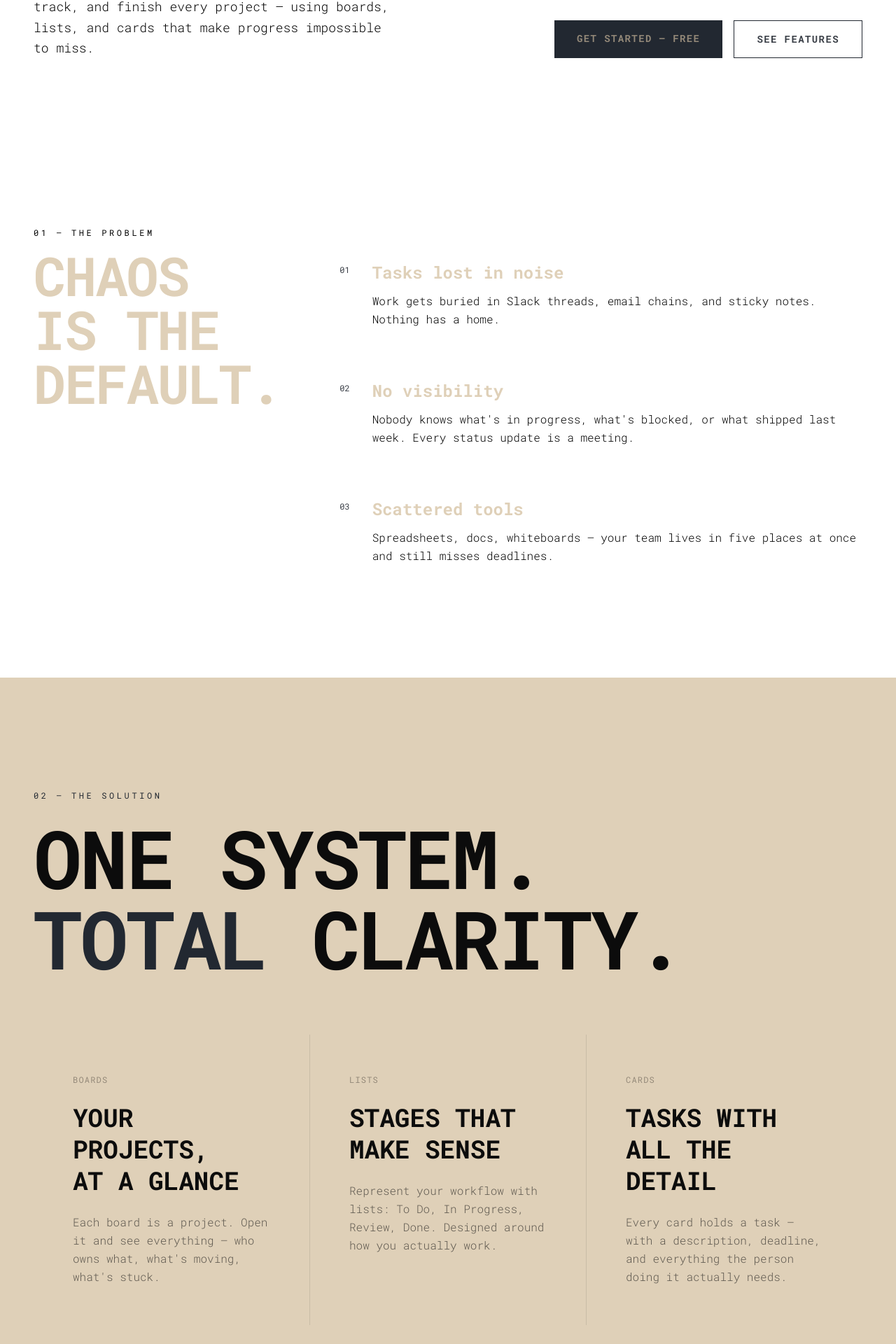
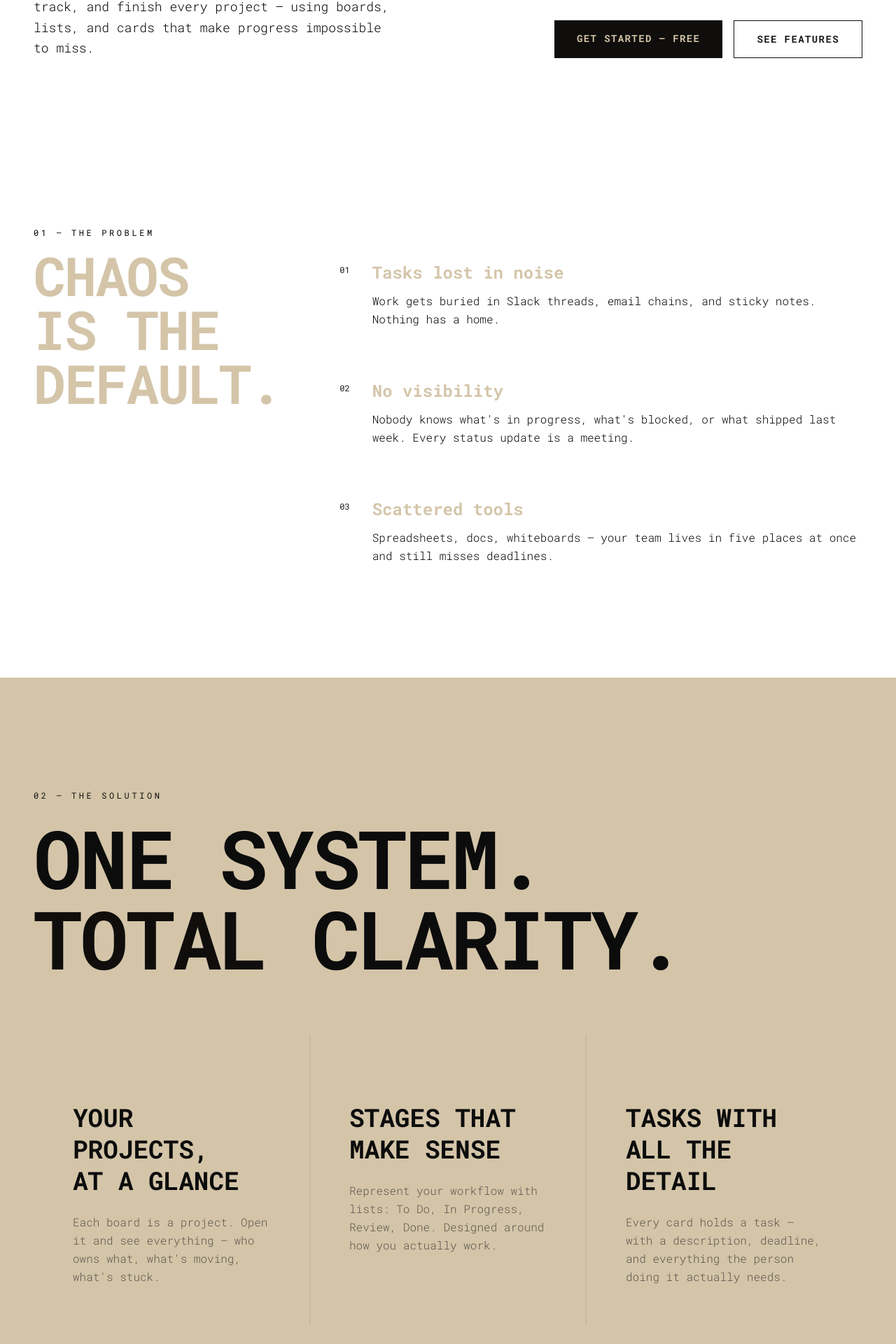
Before and after one commit to Sumit134coder/trello-clone, a Next.js app: page / in a window 1280 px wide. Shown: the part 865-2785 px from the top of the page at 70% size. Built offline with nearby package versions, Linux system fonts and the light colour scheme.

Commit message:
styles : Color pallete changes

```diff
--- a/src/app/_sections/Benefits.jsx
+++ b/src/app/_sections/Benefits.jsx
@@ -2,9 +2,9 @@ import React from "react";
 
 const Benefits = () => {
   return (
-    <section className="px-6 md:px-12 py-28 md:py-40 bg-primary-500 text-tertiary-500 border-b border-[#0c0c0c]/20">
+    <section className="px-6 md:px-12 py-28 md:py-40 bg-primary-500 text-text-500 border-b border-[#0c0c0c]/20">
       <div className="max-w-[1400px] mx-auto w-full">
-        <p className="text-xs tracking-[0.3em] uppercase text-tertiary-500 mb-6">
+        <p className="text-xs tracking-[0.3em] uppercase text-text-500 mb-6">
           05 — Productivity Benefits
         </p>
         <h2 className="text-[clamp(3rem,8vw,8rem)] font-black uppercase leading-none tracking-tight mb-20">
@@ -32,7 +32,7 @@ const Benefits = () => {
             },
           ].map((item) => (
             <article key={item.stat} className="flex flex-col gap-5">
-              <span className="text-6xl font-black text-tertiary-500 leading-none">
+              <span className="text-6xl font-black text-text-500 leading-none">
                 {item.stat}
               </span>
               <h3 className="text-2xl md:text-3xl font-bold">{item.title}</h3>
--- a/src/app/_sections/Collaboration.jsx
+++ b/src/app/_sections/Collaboration.jsx
@@ -43,7 +43,7 @@ const Collaboration = () => {
               key={item.title}
               className="border border-white/10 p-8 flex flex-col gap-4 hover:border-primary-500/30 transition-colors"
             >
-              <h3 className="text-xl md:text-2xl font-bold text-text-light-500">
+              <h3 className="text-xl md:text-2xl font-bold text-text-500">
                 {item.title}
               </h3>
               <p className="text-secondary-500 font-light leading-relaxed">
--- a/src/app/_sections/Features.jsx
+++ b/src/app/_sections/Features.jsx
@@ -56,7 +56,7 @@ const Features = () => {
                   <span className="text-primary-500 text-lg shrink-0">
                     {item.num}
                   </span>
-                  <span className="text-lg md:text-2xl font-semibold text-text-light-500 group-hover:text-primary-500 transition-colors">
+                  <span className="text-lg md:text-2xl font-semibold text-text-500 group-hover:text-primary-500 transition-colors">
                     {item.feature}
                   </span>
                 </div>
--- a/src/app/_sections/FinalCTA.jsx
+++ b/src/app/_sections/FinalCTA.jsx
@@ -15,7 +15,7 @@ export const FinalCTA = () => {
         <br />
         Is One Click
         <br />
-        <span className="text-text-light-500">Away.</span>
+        <span className="text-text-500">Away.</span>
       </h2>
 
       <p className="text-secondary-500 text-lg max-w-xl font-light leading-relaxed mb-14">
@@ -25,7 +25,7 @@ export const FinalCTA = () => {
 
       <a
         href="/signup"
-        className="inline-block bg-primary-500 text-tertiary-500 font-black text-sm tracking-[0.2em] uppercase px-12 py-5 hover:bg-text-light-500 hover:scale-105 transition-all duration-200"
+        className="inline-block bg-primary-500 text-text-500 font-black text-sm tracking-[0.2em] uppercase px-12 py-5 hover:bg-text-500 hover:scale-105 transition-all duration-200"
       >
         Create Your Free Board →
       </a>
--- a/src/app/_sections/Hero.jsx
+++ b/src/app/_sections/Hero.jsx
@@ -11,7 +11,7 @@ const Hero = () => {
 
         {/* Giant headline */}
         <h1
-          className="font-black uppercase leading-[0.88] tracking-tight text-[clamp(4rem,14vw,14rem)] text-text-light-500 mb-12"
+          className="font-black uppercase leading-[0.88] tracking-tight text-[clamp(4rem,14vw,14rem)] text-text-500 mb-12"
           style={{ fontStretch: "condensed" }}
         >
           Work
--- a/src/app/_sections/HowItWorks.jsx
+++ b/src/app/_sections/HowItWorks.jsx
@@ -4,7 +4,7 @@ const HowItWorks = () => {
   return (
     <section
       id="how"
-      className="px-6 md:px-12 py-28 md:py-40 bg-text-light-500 text-[#0c0c0c] border-b border-[#0c0c0c]/10"
+      className="px-6 md:px-12 py-28 md:py-40 bg-text-500 text-[#0c0c0c] border-b border-[#0c0c0c]/10"
     >
       <div className="max-w-[1400px] mx-auto w-full">
         <p className="text-xs tracking-[0.3em] uppercase text-primary-500 mb-6">
@@ -37,9 +37,9 @@ const HowItWorks = () => {
           ].map((item) => (
             <article
               key={item.label}
-              className="bg-text-light-500 p-10 md:p-14 flex flex-col gap-6 group hover:bg-[#0c0c0c] hover:text-text-light-500 transition-colors duration-300"
+              className="bg-text-500 p-10 md:p-14 flex flex-col gap-6 group hover:bg-[#0c0c0c] hover:text-text-500 transition-colors duration-300"
             >
-              <span className="text-xs tracking-widest uppercase text-tertiary-500">
+              <span className="text-xs tracking-widest uppercase text-text-500">
                 {item.label}
               </span>
               <h3 className="text-3xl md:text-4xl font-black uppercase leading-tight whitespace-pre-line">
--- a/src/app/_sections/Problem.jsx
+++ b/src/app/_sections/Problem.jsx
@@ -8,7 +8,7 @@ const Problem = () => {
           <p className="text-xs tracking-[0.3em] uppercase text-text-secondary-500  mb-4">
             01 — The Problem
           </p>
-          <h2 className="text-[clamp(2.5rem,6vw,6rem)] font-black uppercase leading-none tracking-tight text-text-light-500">
+          <h2 className="text-[clamp(2.5rem,6vw,6rem)] font-black uppercase leading-none tracking-tight text-text-500">
             Chaos
             <br />
             <span className="text-text-secondary-500 ">is the</span>
@@ -43,7 +43,7 @@ const Problem = () => {
                 {item.num}
               </span>
               <div>
-                <h3 className="text-xl md:text-2xl font-bold text-text-light-500 mb-3 group-hover:text-primary-500 transition-colors">
+                <h3 className="text-xl md:text-2xl font-bold text-text-500 mb-3 group-hover:text-primary-500 transition-colors">
                   {item.title}
                 </h3>
                 <p className="text-text-secondary-500  leading-relaxed font-light">
--- a/src/app/globals.css
+++ b/src/app/globals.css
@@ -8,16 +8,9 @@
   /* -----COLORS---- */
   /* primary colors */
 
-  --color-primary-500: #222831;
-
-  /* secondary colors */
- --color-secondary-500 : #393E46;
-
-  /* tertiary colors */
-  --color-tertiary-500: #948979;
-
-  --color-text-light-500 : #DFD0B8;
-
+  --color-primary-500: #0f0e0c;
+  --color-secondary-500: #1a1814;
+  --color-text-500: #d4c5a9;
 
   /* ---font-weight--- */
   --font-weight-400: 400;
@@ -42,31 +35,29 @@
   --text-large-1000: 96px;
 }
 
-
 body {
   background: var(--background);
   color: var(--foreground);
 }
 
-
-@layer components{
-  .link{
-    @apply transition-colors duration-150
+@layer components {
+  .link {
+    @apply transition-colors duration-150;
   }
 
-  .link_dark{
-    @apply text-gray-300 hover:text-white
+  .link_dark {
+    @apply text-gray-300 hover:text-white;
   }
 
-  .btn{
-    @apply transition-colors transition-transform duration-500 inline-block font-bold text-sm tracking-widest uppercase px-8 py-4
+  .btn {
+    @apply transition-colors transition-transform duration-500 inline-block font-bold text-sm tracking-widest uppercase px-8 py-4;
   }
 
-  .btn_primary{
-    @apply bg-primary-500 text-tertiary-500 hover:bg-text-light-500
+  .btn_primary {
+    @apply bg-primary-500 text-text-500 hover:bg-text-500;
   }
 
-  .btn_light{
-    @apply border border-primary-500 hover:bg-primary-500 hover:text-tertiary-500 text-secondary-500
+  .btn_light {
+    @apply border border-primary-500 hover:bg-primary-500 hover:text-text-500 text-secondary-500;
   }
 }
```
